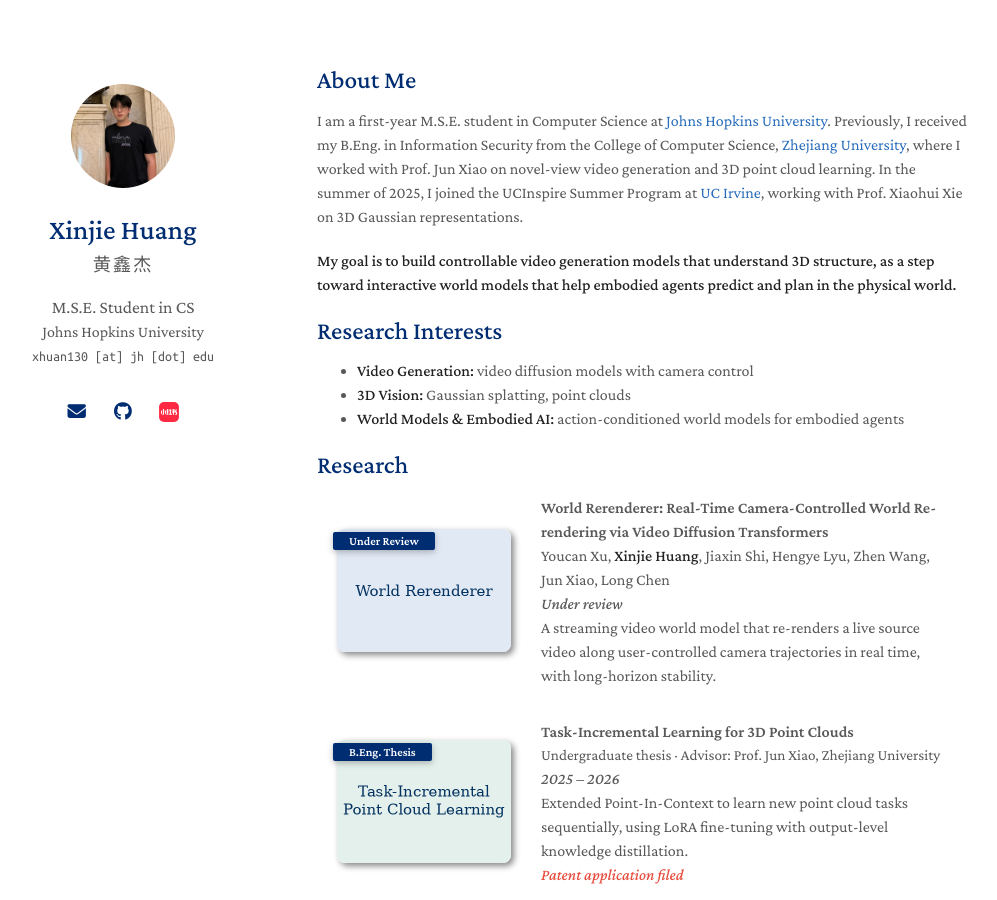
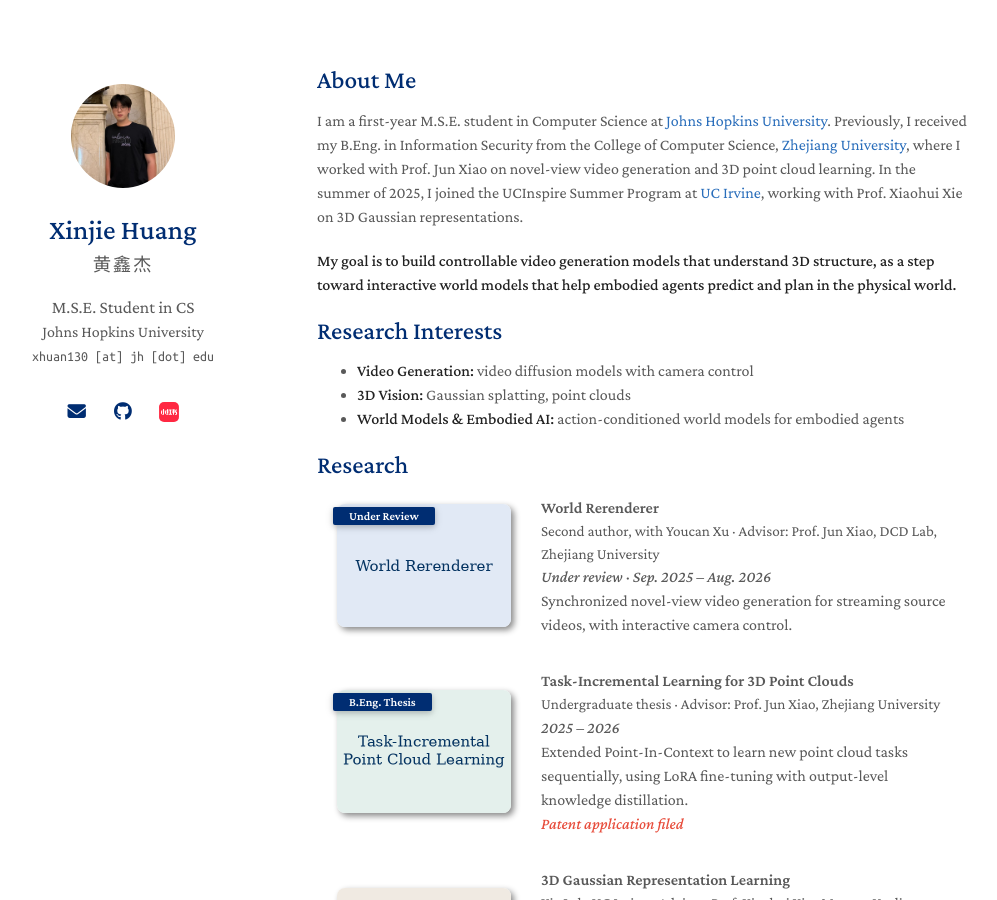
Before and after one commit to xeenjay/xeenjay.github.io, a Jekyll site: the page built from index.md, in a window 1280 px wide and 900 px high. Shown: the whole window, without its empty margins (153-1150 px from the left). Built offline with Jekyll 4.4.1, drawn with Linux system fonts in a browser that asks for light colours; a style sheet for code colours, icons or effects is not loaded; our own code applies the rules of GitHub Pages for plain Markdown files.

Commit message:
Revert "List World Rerenderer with its full title and author list"
Held back until the ICLR anonymity question is settled; re-apply this
commit once the author confirms.

Co-Authored-By: Claude Opus 5.5 <noreply@anthropic.com>
Claude-Session: https://claude.ai/code/session_014J2gcjon39Kp8kHZAu5aEc

```diff
--- a/_data/research.yml
+++ b/_data/research.yml
@@ -14,11 +14,12 @@
 
 main:
 
-  - title: "World Rerenderer: Real-Time Camera-Controlled World Re-rendering via Video Diffusion Transformers"
-    authors: Youcan Xu, <strong>Xinjie Huang</strong>, Jiaxin Shi, Hengye Lyu, Zhen Wang, Jun Xiao, Long Chen
+  - title: World Rerenderer
+    meta: "Second author, with Youcan Xu · Advisor: Prof. Jun Xiao, DCD Lab, Zhejiang University"
+    date: Sep. 2025 – Aug. 2026
     status: Under review
     badge: Under Review
-    description: A streaming video world model that re-renders a live source video along user-controlled camera trajectories in real time, with long-horizon stability.
+    description: Synchronized novel-view video generation for streaming source videos, with interactive camera control.
     image: ./assets/img/research/world-rerenderer.png
 
   - title: Task-Incremental Learning for 3D Point Clouds
```
